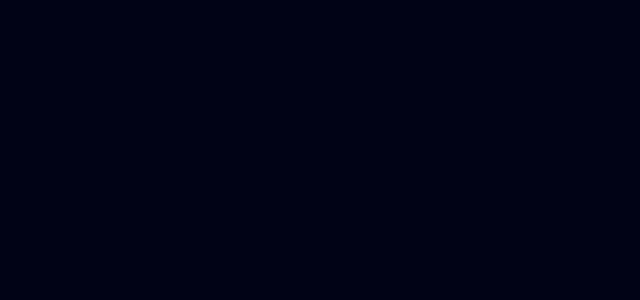
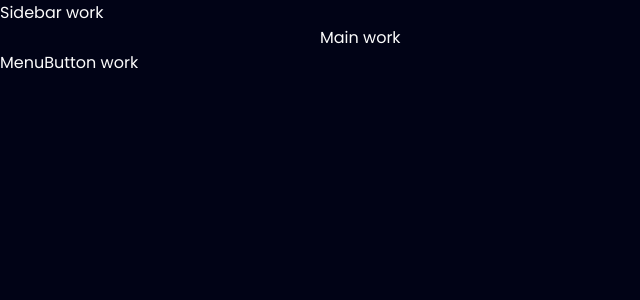
Before and after one commit to byRedHunter/portafolio-dashboard, a React (Create React App) app: page /reports in a window 1280 px wide. Shown: the top 300 px of the page, without its empty margins (0-640 px from the left). Built offline with nearby package versions, Linux system fonts and the light colour scheme.

Commit message:
configuracion de rutas

```diff
--- a/src/App.js
+++ b/src/App.js
@@ -1,19 +1,7 @@
-import { lazy, Suspense } from 'react'
-import { BrowserRouter as Router, Route, Switch } from 'react-router-dom'
-import Loading from './shared/Loading'
-
-const Login = lazy(() => import('./pages/Login'))
+import AppRoute from './routes/AppRoute'
 
 function App() {
-	return (
-		<Router>
-			<Suspense fallback={<Loading />}>
-				<Switch>
-					<Route exact path='/' component={Login} />
-				</Switch>
-			</Suspense>
-		</Router>
-	)
+	return <AppRoute />
 }
 
 export default App
--- /dev/null
+++ b/src/constants/routes.js
@@ -0,0 +1,5 @@
+export const ROUTES = {
+	LOGIN: '/login',
+	DASHBOARD: '/',
+	REPORTS: '/reports',
+}
--- a/src/main.css
+++ b/src/main.css
@@ -168,3 +168,17 @@ body {
 	}
 }
 /* login */
+
+/* main */
+.main {
+	height: 100vh;
+	width: 100%;
+	overflow: hidden;
+}
+@media screen and (min-width: 800px) {
+	.content {
+		margin-left: 32rem;
+		overflow-y: auto;
+	}
+}
+/* main */
--- /dev/null
+++ b/src/pages/Reports.js
@@ -0,0 +1,7 @@
+import React from 'react'
+
+const Dashboard = () => {
+	return <section className='dash'>Main work</section>
+}
+
+export default Dashboard
--- /dev/null
+++ b/src/routes/AppRoute.js
@@ -0,0 +1,32 @@
+import React from 'react'
+import { BrowserRouter as Router, Switch } from 'react-router-dom'
+import { ROUTES } from '../constants/routes'
+import Login from '../pages/Login'
+import DashboardRoute from './DashboardRoute'
+import PrivateRoute from './PrivateRoute'
+import PublicRoute from './PublicRoute'
+
+const AppRoute = () => {
+	return (
+		<Router>
+			<main className='main'>
+				<Switch>
+					<PublicRoute
+						exact
+						path={ROUTES.LOGIN}
+						component={Login}
+						isAuthenticated={true}
+					/>
+
+					<PrivateRoute
+						path={ROUTES.DASHBOARD}
+						component={DashboardRoute}
+						isAuthenticated={true}
+					/>
+				</Switch>
+			</main>
+		</Router>
+	)
+}
+
+export default AppRoute
--- /dev/null
+++ b/src/routes/DashboardRoute.js
@@ -0,0 +1,29 @@
+import React, { lazy, Suspense } from 'react'
+import { Redirect, Route, Switch } from 'react-router-dom'
+import { ROUTES } from '../constants/routes'
+import Loading from '../shared/Loading'
+import MenuButton from '../shared/MenuButton'
+import Sidebar from '../shared/Sidebar'
+
+const Reports = lazy(() => import('../pages/Reports'))
+
+const DashboardRoute = () => {
+	return (
+		<>
+			<Sidebar />
+
+			<section className='content'>
+				<Suspense fallback={<Loading />}>
+					<Switch>
+						<Route exact path={ROUTES.REPORTS} component={Reports} />
+						<Redirect to={ROUTES.REPORTS} />
+					</Switch>
+				</Suspense>
+			</section>
+
+			<MenuButton />
+		</>
+	)
+}
+
+export default DashboardRoute
--- /dev/null
+++ b/src/routes/PrivateRoute.js
@@ -0,0 +1,26 @@
+import React from 'react'
+import { Redirect, Route } from 'react-router-dom'
+import { ROUTES } from '../constants/routes'
+import PropTypes from 'prop-types'
+
+const PrivateRoute = ({ isAuthenticated, component: Component, ...rest }) => {
+	return (
+		<Route
+			{...rest}
+			component={(props) =>
+				isAuthenticated ? (
+					<Component {...props} />
+				) : (
+					<Redirect to={ROUTES.LOGIN} />
+				)
+			}
+		/>
+	)
+}
+
+PrivateRoute.propTypes = {
+	isAuthenticated: PropTypes.bool.isRequired,
+	component: PropTypes.func.isRequired,
+}
+
+export default PrivateRoute
--- /dev/null
+++ b/src/routes/PublicRoute.js
@@ -0,0 +1,26 @@
+import React from 'react'
+import { Redirect, Route } from 'react-router-dom'
+import { ROUTES } from '../constants/routes'
+import PropTypes from 'prop-types'
+
+const PublicRoute = ({ isAuthenticated, component: Component, ...rest }) => {
+	return (
+		<Route
+			{...rest}
+			component={(props) =>
+				!isAuthenticated ? (
+					<Component {...props} />
+				) : (
+					<Redirect to={ROUTES.DASHBOARD} />
+				)
+			}
+		/>
+	)
+}
+
+PublicRoute.propTypes = {
+	isAuthenticated: PropTypes.bool.isRequired,
+	component: PropTypes.func.isRequired,
+}
+
+export default PublicRoute
--- a/src/shared/MenuButton.js
+++ b/src/shared/MenuButton.js
@@ -0,0 +1,7 @@
+import React from 'react'
+
+const MenuButton = () => {
+	return <div className='button-menu'>MenuButton work</div>
+}
+
+export default MenuButton
--- a/src/shared/Sidebar.js
+++ b/src/shared/Sidebar.js
@@ -0,0 +1,7 @@
+import React from 'react'
+
+const Sidebar = () => {
+	return <div className='sidebar'>Sidebar work</div>
+}
+
+export default Sidebar
```
Also changed, not shown: public/images/icons/menu.svg (added), 1 other file (tests, documents, lock files or other folders).
